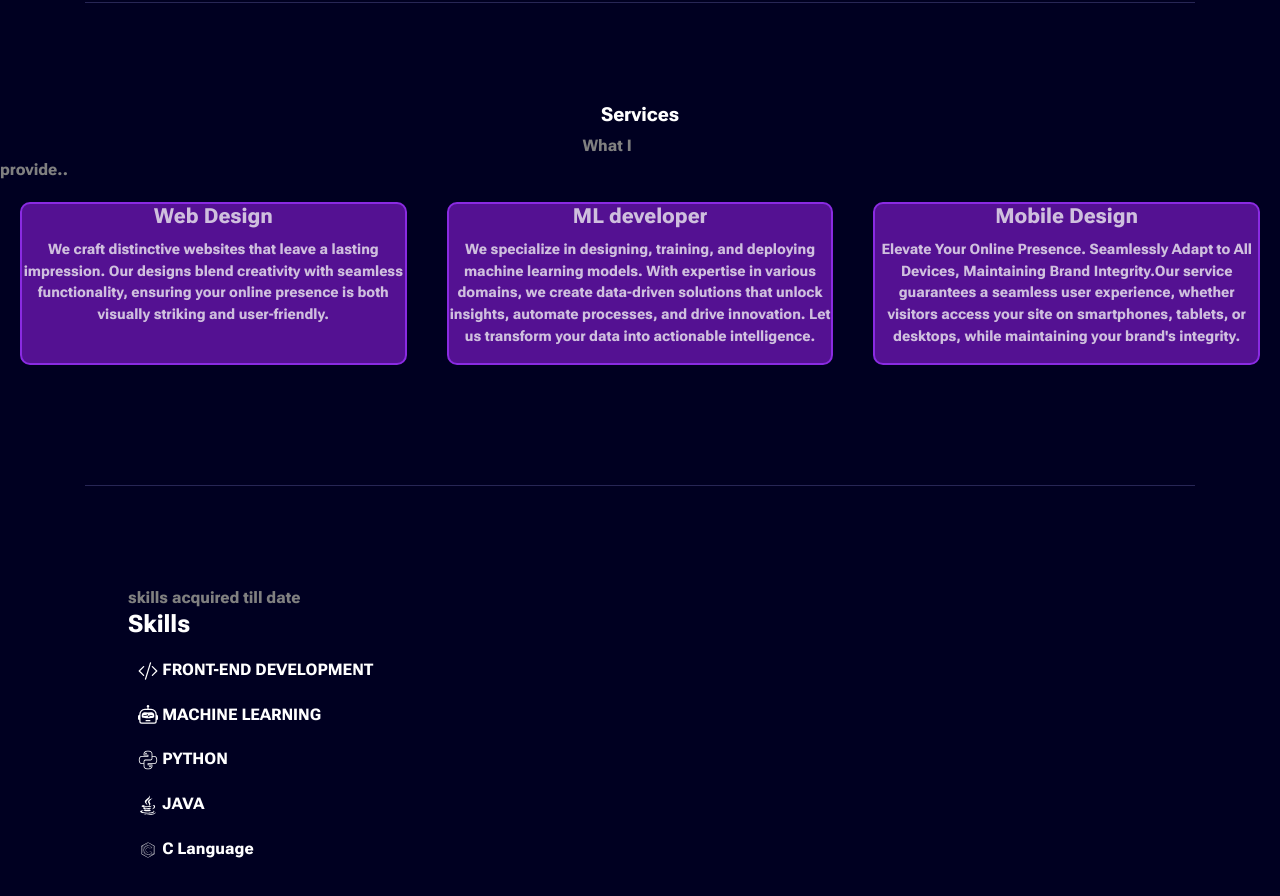
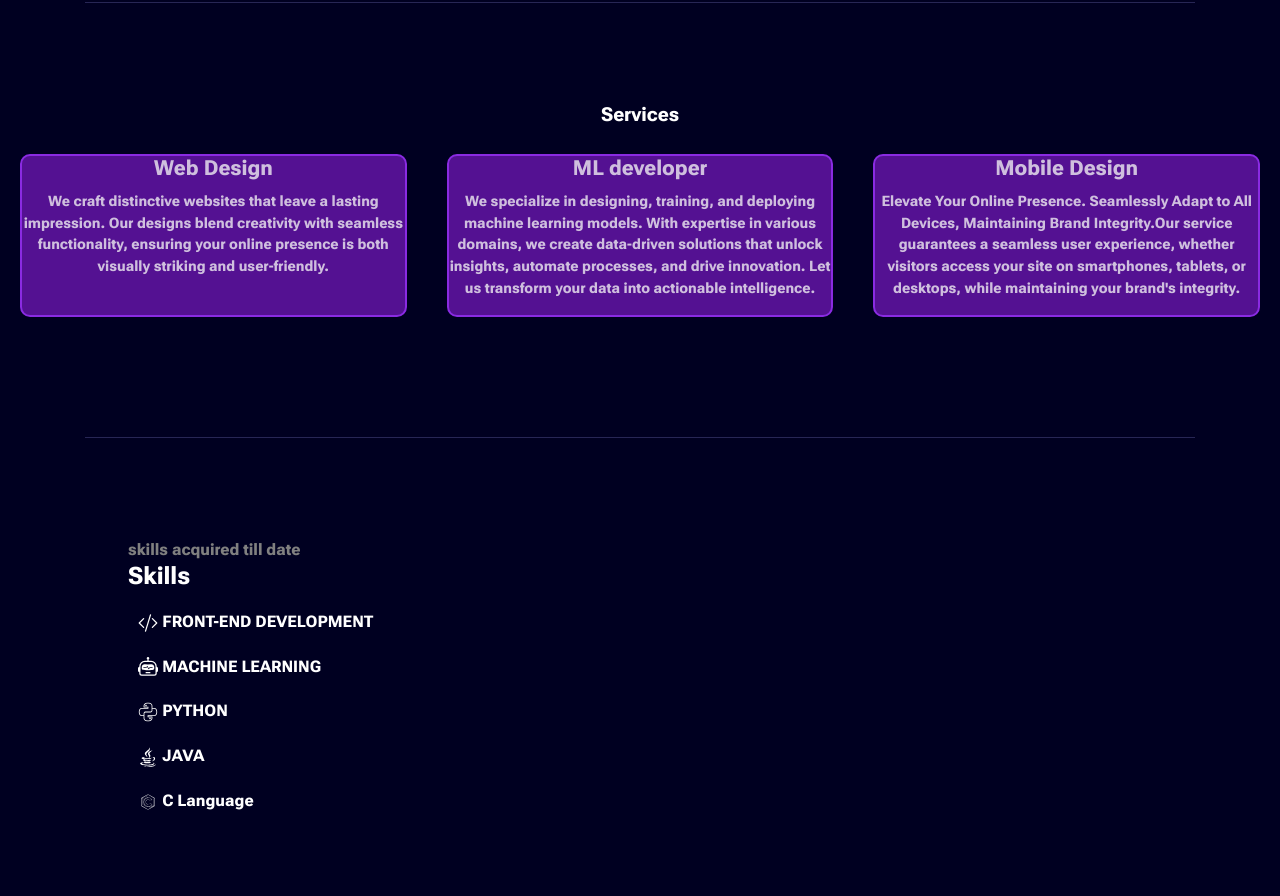
Before and after one commit to Srikar1067/Portfolio, a plain HTML site: page index.html in a window 1280 px wide. Shown: the part 1360-2256 px from the top of the page. Drawn offline with nearby package versions, Linux system fonts and the light colour scheme; a script that the page names is missing.

Commit message:
Update index3.html

```diff
--- a/index.html
+++ b/index.html
@@ -75,7 +75,6 @@
         <hr>
         <section id="Services">
             <h1 class="serh1">Services</h1>
-            <span class="gray1">What I provide..</span>
             <div class="sersub">
                 <div class="sersubcard">
                     <h1 class="subh1">Web Design</h1>
```
